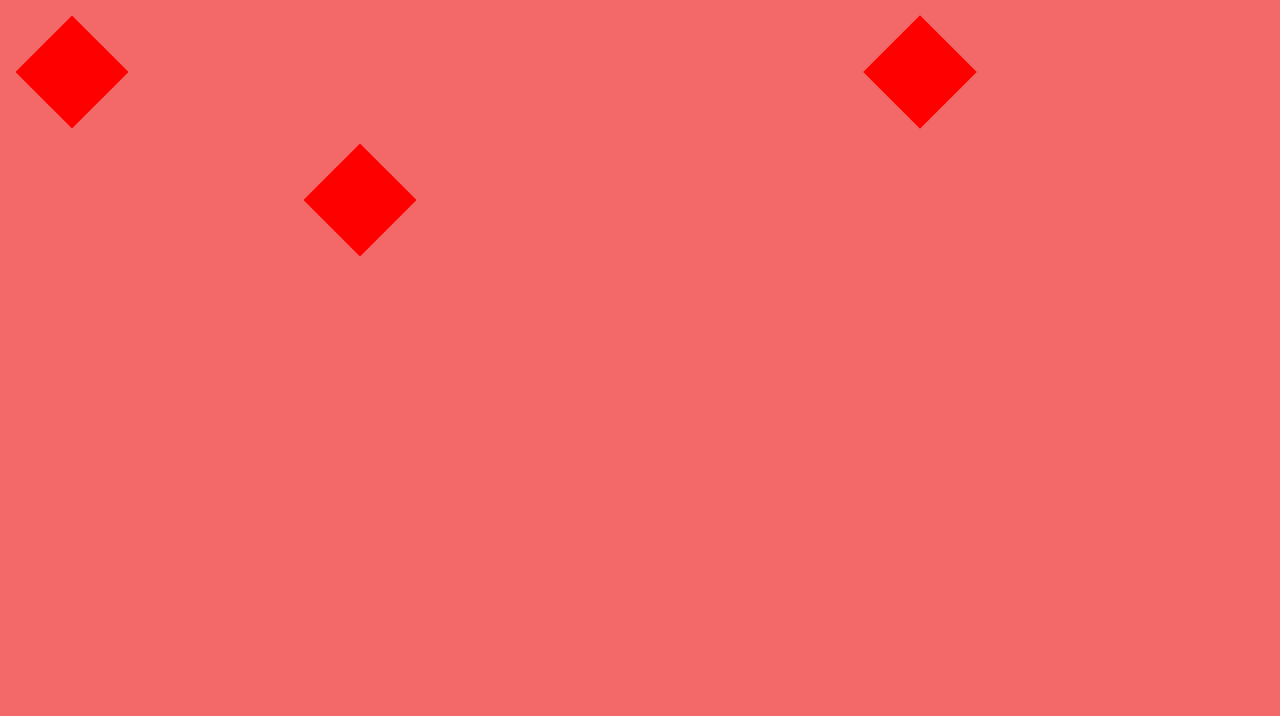
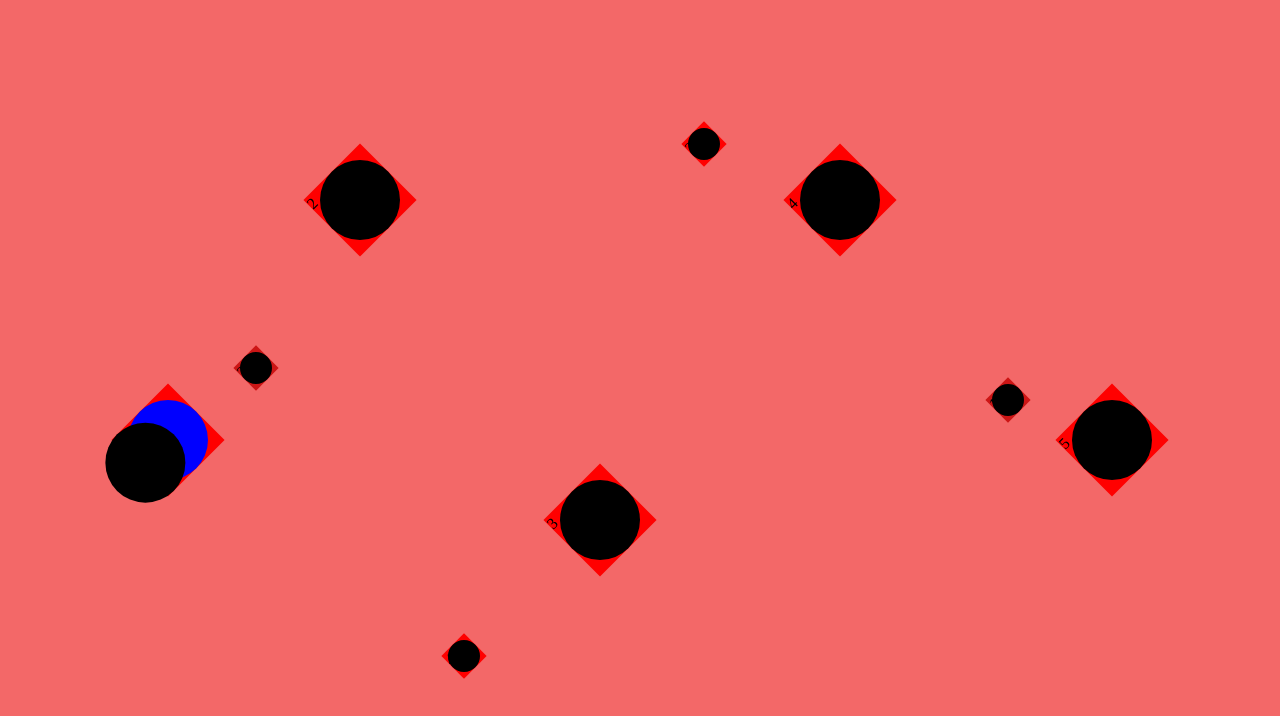
Before and after one commit to NadiaDaruiz/heart, a website: page index.html in a window 1280 px wide. Drawn offline with Linux system fonts and the light colour scheme.

Commit message:
add container

```diff
--- a/index.html
+++ b/index.html
@@ -9,15 +9,15 @@
 </head>
 <body>
     <div class="container">
-        <div class="heart-1"></div>
-        <div class="heart-2"></div>
-        <div class="heart-3"></div>
-        <div class="heart-4"></div>
-        <div class="heart-5"></div>
-        <div class="heart-6"></div>
-        <div class="heart-7"></div>
-        <div class="heart-8"></div>
-        <div class="heart-9"></div>
+        <div class="heart-1">1</div>
+        <div class="heart-2">2</div>
+        <div class="heart-3">3</div>
+        <div class="heart-4">4</div>
+        <div class="heart-5">5</div>
+        <div class="heart-sm-1">1sm</div>
+        <div class="heart-sm-2">2sm</div>
+        <div class="heart-sm-3">3sm</div>
+        <div class="heart-sm-4">4sm</div>
         <div class="heart-10"></div>
     </div>
 
--- a/style.css
+++ b/style.css
@@ -8,14 +8,42 @@ body {
     background-color: rgb(243, 104, 104);
 }
 
+.container{
+  position: relative;
+  width: 100%;
+  height: 100vh;
+}
+
 .heart-1 {
     width: 5rem;
     height: 5rem;
     background-color: red;
     position: absolute;
-    left: 2rem;
-    top: 2rem;
+    left: 8rem;
+    top: 25rem;
     transform: rotate(-45deg);
+}
+
+.heart-1::after {
+    content: "";
+    background-color: black;   /* black is for testing */
+    width: 5rem;
+    height: 5rem;
+    border-radius: 50%;
+    position: absolute;
+    right: 2rem;
+    bottom: 0rem;
+}
+
+.heart-1::before {
+  content: "";
+  background-color: blue;   /* blue is for testing*/
+  border-radius: 50%;
+  position: absolute;
+  width: 5rem;
+  height: 5rem;
+  bottom: 0rem;
+  right: 0rem;
 }
 
 .heart-2 {
@@ -28,14 +56,36 @@ body {
   transform: rotate(-45deg);
 }
 
+.heart-2::after {
+    content: "";
+    background-color: black;
+    width: 5rem;
+    height: 5rem;
+    border-radius: 50%;
+    position: absolute;
+    right: 0rem;
+    bottom: 0rem;
+}
+
 .heart-3 {
   height: 5rem;
   width: 5rem;
   background-color: red;
   position: absolute;
-  right: 20rem;
-  top: 2rem;
+  right: 40rem;
+  bottom: 15rem;
   transform: rotate(-45deg);
+}
+
+.heart-3::after {
+    content: "";
+    background-color: black;
+    width: 5rem;
+    height: 5rem;
+    border-radius: 50%;
+    position: absolute;
+    right: 0rem;
+    bottom: 0rem;
 }
 
 .heart-4 {
@@ -43,7 +93,123 @@ body {
   width: 5rem;
   background-color: red;
   position: absolute;
-  right: 20rem;
-  top: 2rem;
+  right: 25rem;
+  top: 10rem;
   transform: rotate(-45deg);
 }
+
+.heart-4::after {
+    content: "";
+    background-color: black;
+    width: 5rem;
+    height: 5rem;
+    border-radius: 50%;
+    position: absolute;
+    right: 0rem;
+    bottom: 0rem;
+}
+
+.heart-5 {
+  height: 5rem;
+  width: 5rem;
+  background-color: red;
+  position: absolute;
+  right: 8rem;
+  top: 25rem;
+  transform: rotate(-45deg);
+}
+
+.heart-5::after {
+    content: "";
+    background-color: black;
+    width: 5rem;
+    height: 5rem;
+    border-radius: 50%;
+    position: absolute;
+    right: 0rem;
+    bottom: 0rem;
+}
+
+.heart-sm-1 {
+  height: 2rem;
+  width: 2rem;
+  background-color: rgb(204, 21, 21);
+  position: absolute;
+  right: 16rem;
+  top: 24rem;
+  transform: rotate(-45deg);
+}
+
+.heart-sm-1::after {
+    content: "";
+    background-color: black;
+    width: 2rem;
+    height: 2rem;
+    border-radius: 50%;
+    position: absolute;
+    right: 0rem;
+    bottom: 0rem;
+}
+
+.heart-sm-2 {
+  height: 2rem;
+  width: 2rem;
+  background-color: rgb(204, 21, 21);
+  position: absolute;
+  left: 15rem;
+  top: 22rem;
+  transform: rotate(-45deg);
+}
+
+.heart-sm-2::after {
+    content: "";
+    background-color: black;
+    width: 2rem;
+    height: 2rem;
+    border-radius: 50%;
+    position: absolute;
+    right: 0rem;
+    bottom: 0rem;
+}
+
+.heart-sm-3 {
+  height: 2rem;
+  width: 2rem;
+  background-color: red;
+  position: absolute;
+  right: 35rem;
+  top: 8rem;
+  transform: rotate(-45deg);
+}
+
+.heart-sm-3::after {
+    content: "";
+    background-color: black;
+    width: 2rem;
+    height: 2rem;
+    border-radius: 50%;
+    position: absolute;
+    right: 0rem;
+    bottom: 0rem;
+}
+
+.heart-sm-4 {
+  height: 2rem;
+  width: 2rem;
+  background-color: red;
+  position: absolute;
+  right: 50rem;
+  bottom: 8rem;
+  transform: rotate(-45deg);
+}
+
+.heart-sm-4::after {
+    content: "";
+    background-color: black;
+    width: 2rem;
+    height: 2rem;
+    border-radius: 50%;
+    position: absolute;
+    right: 0rem;
+    bottom: 0rem;
+}
```
